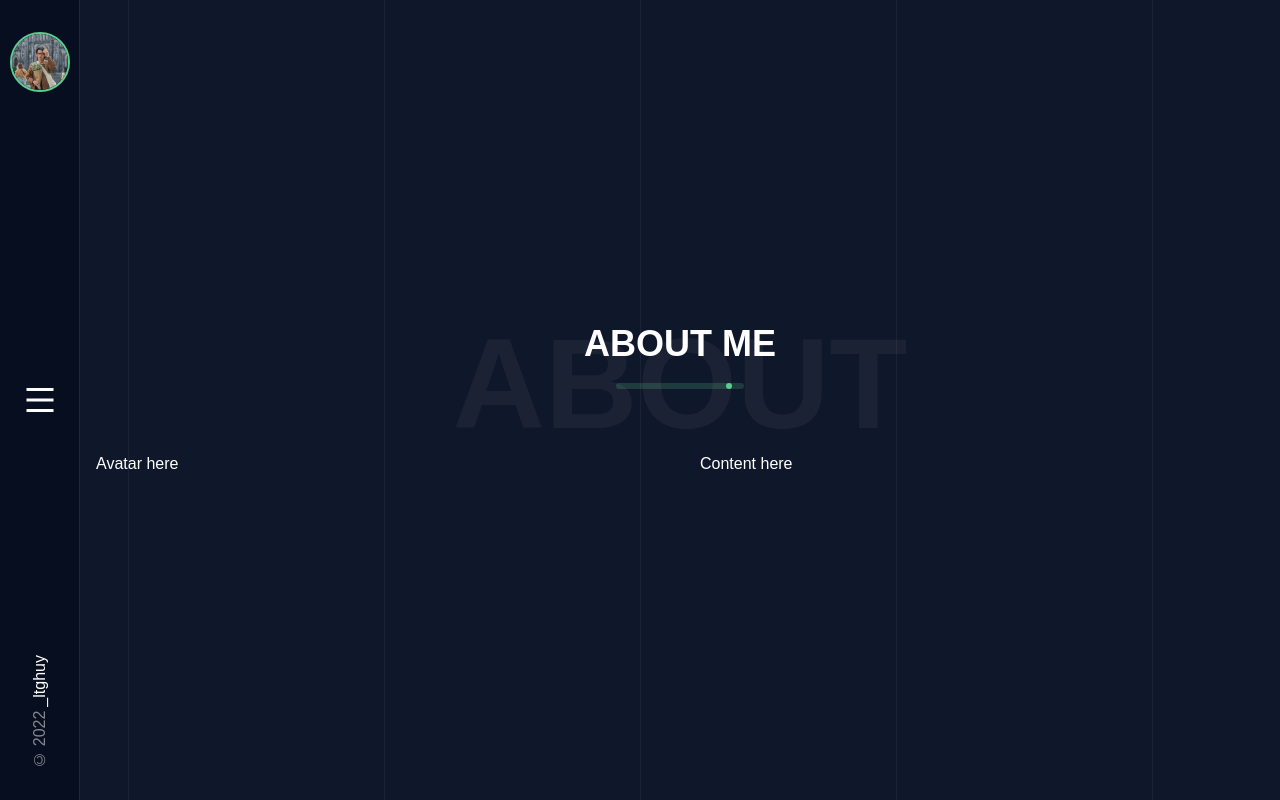
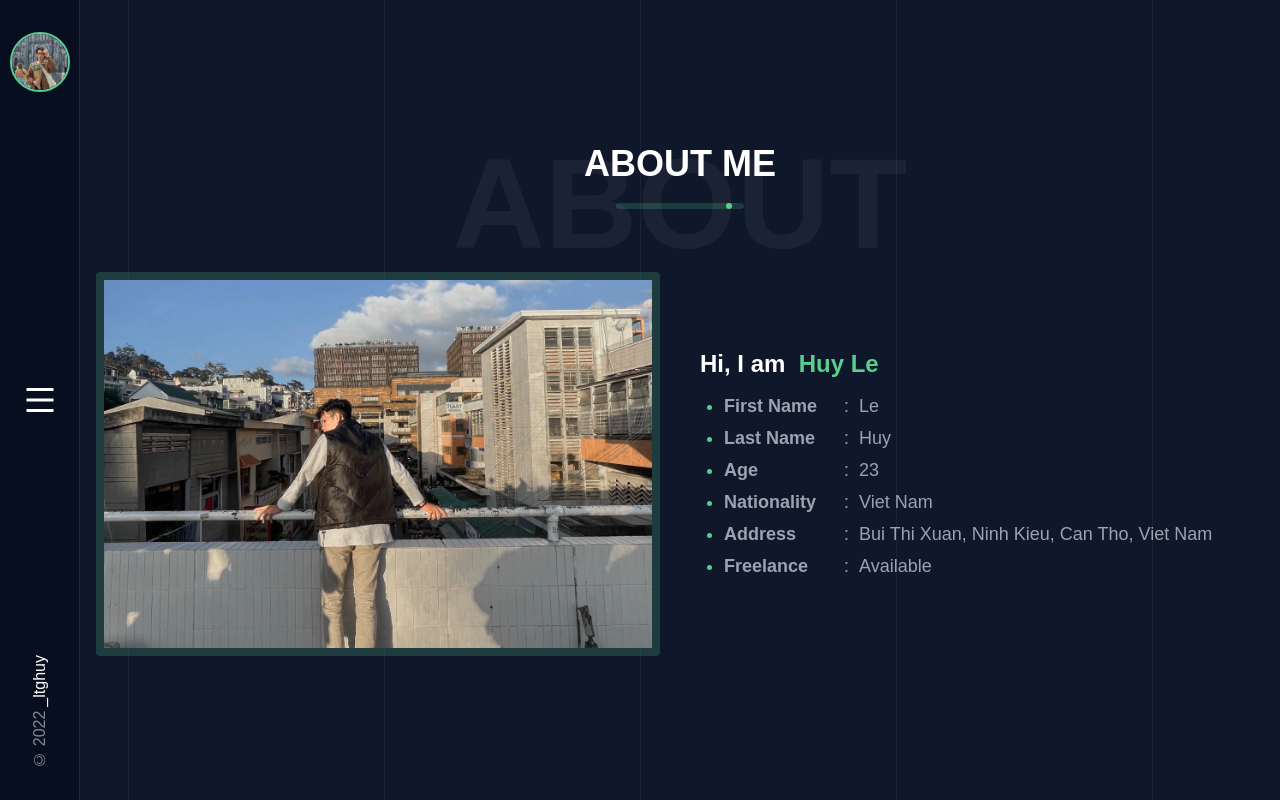
Before and after one commit to ltghuy/my-porfolio-2022, a Next.js app: page /about in a window 1280 px wide. Built offline with nearby package versions, Linux system fonts and the light colour scheme; a web font is replaced by a local one.

Commit message:
Add about content

```diff
--- a/containers/AboutSection/index.tsx
+++ b/containers/AboutSection/index.tsx
@@ -1,10 +1,54 @@
 import React from 'react'
 
 const AboutSection = () => {
+  const descriptionInfo = [
+    { id: 1, title: 'First Name', value: 'Le' },
+    { id: 2, title: 'Last Name', value: 'Huy' },
+    { id: 3, title: 'Age', value: '23' },
+    { id: 4, title: 'Nationality', value: 'Viet Nam' },
+    {
+      id: 5,
+      title: 'Address',
+      value: 'Bui Thi Xuan, Ninh Kieu, Can Tho, Viet Nam',
+    },
+    { id: 6, title: 'Freelance', value: 'Available' },
+  ]
+
   return (
     <div className="grid grid-cols-2 gap-10 items-center">
-      <div className="col-span-1">Avatar here</div>
-      <div className="col-span-1">Content here</div>
+      <div className="avatarcol-span-1">
+        <div className="w-full h-96 bg-gradient-to-tr bg-primary bg-opacity-20 rounded relative">
+          <div className="p-2 absolute w-full h-full top-0 left-0">
+            <div className="w-full h-full overflow-hidden">
+              <img
+                className="w-full h-full object-cover"
+                src="/images/backdrop2.jpg"
+                alt="backdrop"
+              />
+            </div>
+          </div>
+        </div>
+      </div>
+      <div className="info col-span-1">
+        <h3 className="text-2xl font-semibold mb-3">
+          Hi, I am &nbsp;
+          <span className="text-primary">Huy Le</span>
+        </h3>
+        <ul className="description space-y-1">
+          {descriptionInfo.map((description) => (
+            <li
+              key={description.id}
+              className="text-lg text-gray-400 font-medium marker:text-primary list-disc ml-6"
+            >
+              <strong className="min-w-[120px] inline-block">
+                {description.title}
+              </strong>
+              : &nbsp;
+              {description.value}
+            </li>
+          ))}
+        </ul>
+      </div>
     </div>
   )
 }
```
Also changed, not shown: public/favicon/site.webmanifest, public/images/backdrop2.jpg (added).
